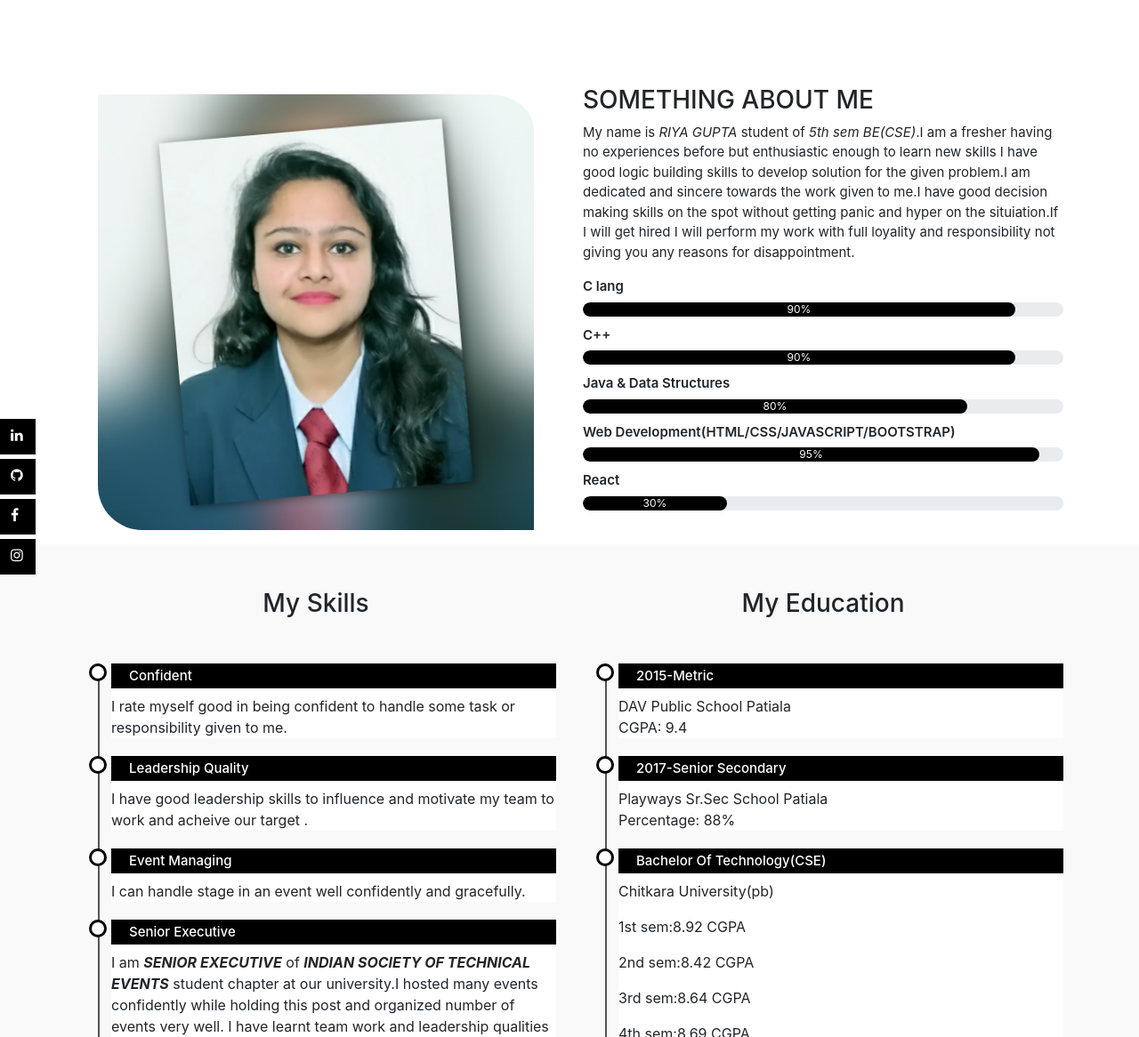
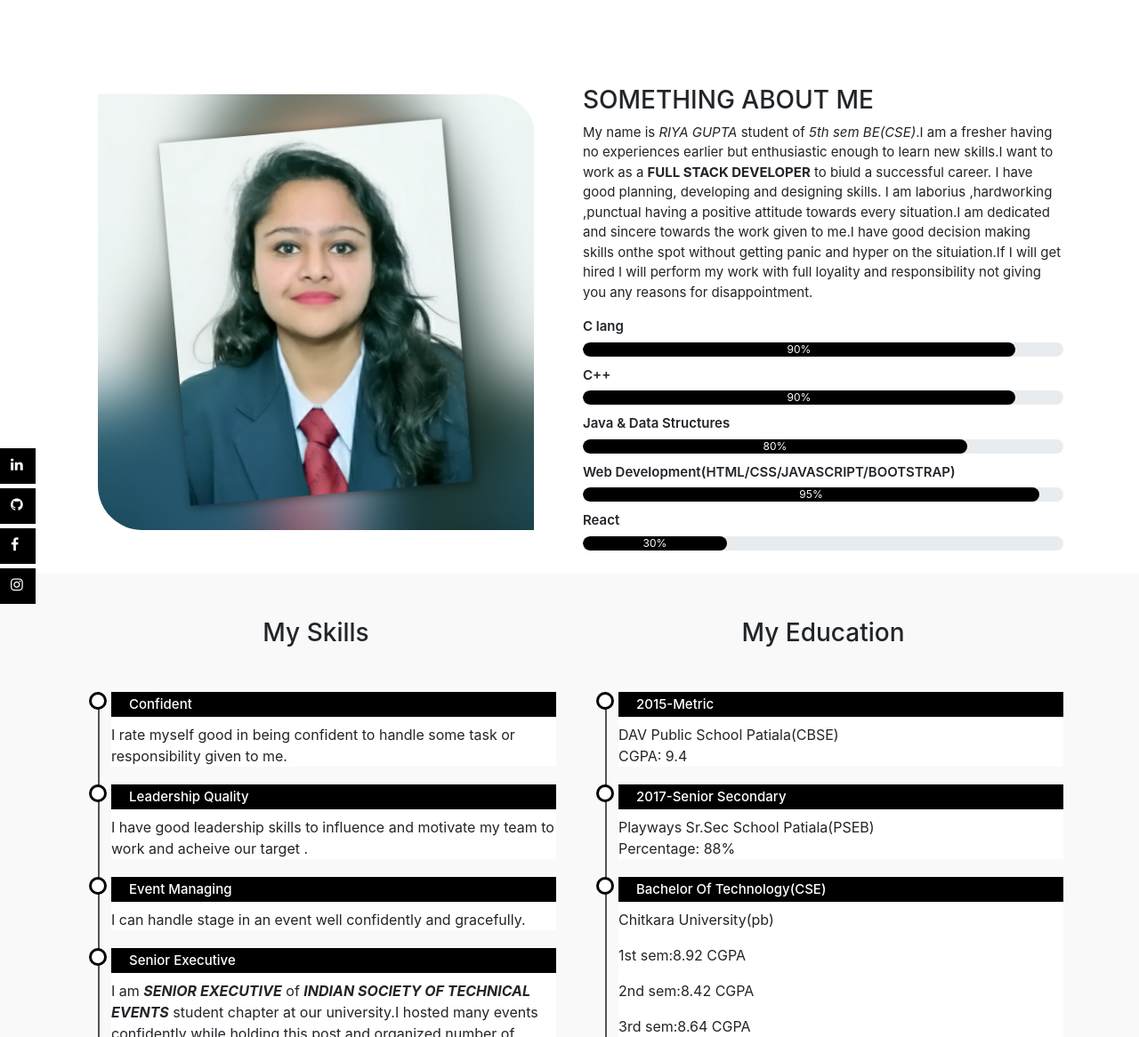
Before and after one commit to riya242k/Resume, a plain HTML site: page index.html in a window 1280 px wide. Shown: the part 880-2046 px from the top of the page at 89% size. Drawn offline with nearby package versions, Linux system fonts and the light colour scheme.

Commit message:
Update index.html

```diff
--- a/index.html
+++ b/index.html
@@ -59,10 +59,11 @@
                          </div>
                          <div class="col-md-6">
                              <h3>SOMETHING ABOUT ME</h3>
-                <p>My name is <i>RIYA GUPTA</i> student of <i>5th sem BE(CSE)</i>.I am a fresher having no experiences before but enthusiastic enough to learn new
-                    skills I have good logic building skills to develop solution for the given problem.I am dedicated and sincere towards the work given to me.I have good decision making skills on the spot without
-                    getting panic and hyper on the situiation.If I will get hired I will perform my work with full loyality and responsibility not giving you
-                    any reasons for disappointment. </p>
+                <p>My name is <i>RIYA GUPTA</i> student of <i>5th sem BE(CSE)</i>.I am a fresher having no experiences earlier but enthusiastic enough to learn new
+                    skills.I want to work as a <b>FULL STACK DEVELOPER</b> to biuld a successful career. I have good planning, developing and designing skills. I am
+                     laborius ,hardworking ,punctual having a positive attitude towards every situation.I am dedicated and sincere towards the work given to me.I have good decision
+                     making skills onthe spot without getting panic and hyper on the situiation.If I will get hired I will perform my work with full loyality and responsibility
+                      not giving you any reasons for disappointment. </p>
 
                 <div class="skills-bar">
                     <p>C lang</p>
@@ -139,11 +140,11 @@
                         <ul class="timeline">
                             <li>
                                 <h4>2015-Metric</h4>
-                            <p>DAV Public School Patiala<br> CGPA: 9.4</p>
+                            <p>DAV Public School Patiala(CBSE)<br> CGPA: 9.4</p>
                             </li>
                             <li>
                                 <h4>2017-Senior Secondary</h4>
-                                <p>Playways Sr.Sec School Patiala<br>Percentage: 88% </p></li>
+                                <p>Playways Sr.Sec School Patiala(PSEB)<br>Percentage: 88% </p></li>
                             <li>
                                 <h4>Bachelor Of Technology(CSE)</h4>
                                 <p>Chitkara University(pb)</p>
```
